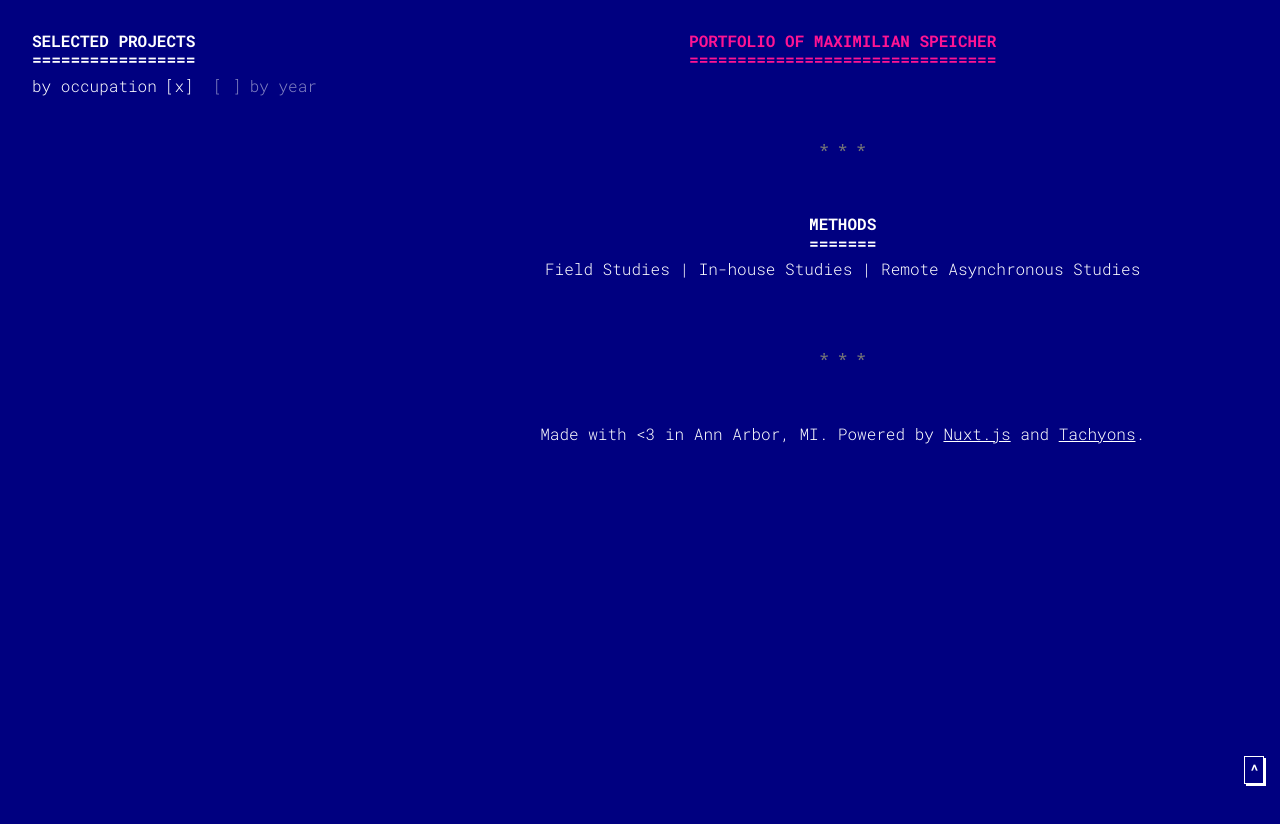
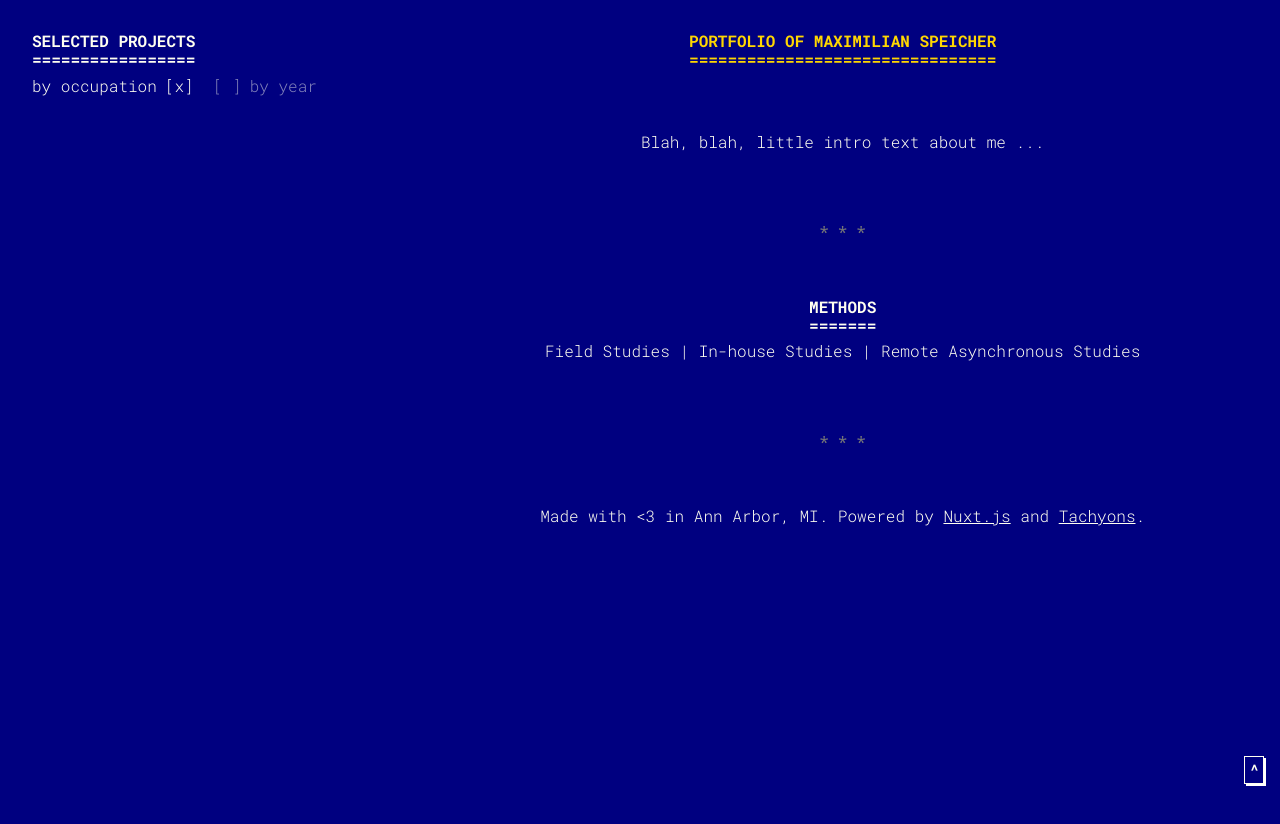
Before and after one commit to maxspeicher/v3, a Nuxt app: page / in a window 1280 px wide. Shown: the top 824 px of the page. Built offline with nearby package versions, Linux system fonts and the light colour scheme.

Commit message:
minor layout adjustments, different back-to-top links on large and non-large screens

```diff
--- a/pages/index.vue
+++ b/pages/index.vue
@@ -6,10 +6,17 @@
         Portfolio of Maximilian Speicher<br />
         ================================
       </div>
-      <separator class="dn-l"></separator>
+
+      <div class="mt5">
+        <div class="dib measure-wide tl">
+          Blah, blah, little intro text about me ...
+        </div>
+      </div>
+      <separator></separator>
 
       <!-- TOC -->
       <div class="toc fixed-l pa4-l tl-l vh-100-l w-third-l">
+        <a id="menu" name="menu"></a>
         <div class="mb2 title3">
           Selected Projects<br />
           =================
@@ -19,29 +26,25 @@
         <span class="pointer x" v-bind:class="[{ 'x-active': !displayByOccupation }, { 'o-50': displayByOccupation }]" v-on:click="displayByOccupation = !displayByOccupation"></span>
         <span class="ml2 pointer" v-bind:class="{ 'o-50': displayByOccupation }" v-on:click="displayByOccupation = false">by year</span>
         <div class="mt4" v-bind:class="{ dn: !displayByOccupation }">
-          <div v-for="(occupation, i) in byOccupationKeys" :key="i">
+          <div v-for="(occupation, i) in byOccupationKeys" :key="i" v-bind:class="{ mb4: i < byOccupationKeys.length-1 }">
             <div class="o-50 mb2">
               <span v-html="occupation"></span>
             </div>
-            <div class="mb4">
-              <div class="mb2" v-for="project in byOccupation[occupation]" :key="project.id">
-                <a v-bind:href="'#' + project.id"><span v-html="project.name"></span></a>
-              </div>
+            <div class="mb2" v-for="(project, i) in byOccupation[occupation]" :key="i">
+              <a v-bind:href="'#' + project.id"><span v-html="project.name"></span></a>
             </div>
           </div>
         </div>
         <div class="mt4" v-bind:class="{ dn: displayByOccupation }">
-          <div v-for="(year, i) in byYearKeys" :key="i">
+          <div v-for="(year, i) in byYearKeys" :key="i" v-bind:class="{ mb4: i < byYearKeys.length-1 }">
             <div class="o-50 mb2">{{ year }}</div>
-            <div class="mb4">
-              <div class="mb2" v-for="project in byYear[year]" :key="project.id">
-                <a v-bind:href="'#' + project.id"><span v-html="project.name"></span></a>
-              </div>
+            <div class="mb2" v-for="(project, i) in byYear[year]" :key="i">
+              <a v-bind:href="'#' + project.id"><span v-html="project.name"></span></a>
             </div>
           </div>
         </div>
       </div>
-      <separator></separator>
+      <separator class="dn-l"></separator>
 
       <!-- METHODS/FILTER -->
       <div>
@@ -90,7 +93,10 @@
       </div>
       Made with &lt;3 in Ann Arbor, MI. Powered by <a href="https://nuxtjs.org/" target="_blank">Nuxt.js</a> and <a href="http://tachyons.io/" target="_blank">Tachyons</a>.
     </div>
-    <a href="#top" class="back-to-top ba fw7 no-underline pa1 pointer">
+    <a href="#top" class="back-to-top ba dn db-l fw7 no-underline pa1 pointer">
+      ^
+    </a>
+    <a href="#menu" class="back-to-top ba dn-l fw7 no-underline pa1 pointer">
       ^
     </a>
   </div>
--- a/static/css/main-crazy.css
+++ b/static/css/main-crazy.css
@@ -1,10 +1,15 @@
 @import url("https://fonts.googleapis.com/css?family=Roboto+Mono:300,400,500,700");
 
 a {
-    color: #ffffff;
+    color: ivory;
 }
 
 body {
     background-color: navy;
-    color: #ffffff;
+    color: ivory;
 }
+
+.title1, .title2 {
+    /* color: deeppink; */
+    color: gold;
+}
--- a/static/css/main.css
+++ b/static/css/main.css
@@ -31,13 +31,11 @@ body {
 }
 
 .title3 {
-    /* color: #111111; */
     font-weight: 700;
     text-transform: uppercase;
 }
 
 .title4 {
-    /* color: #111111; */
     font-weight: 700;
 }
 
```
